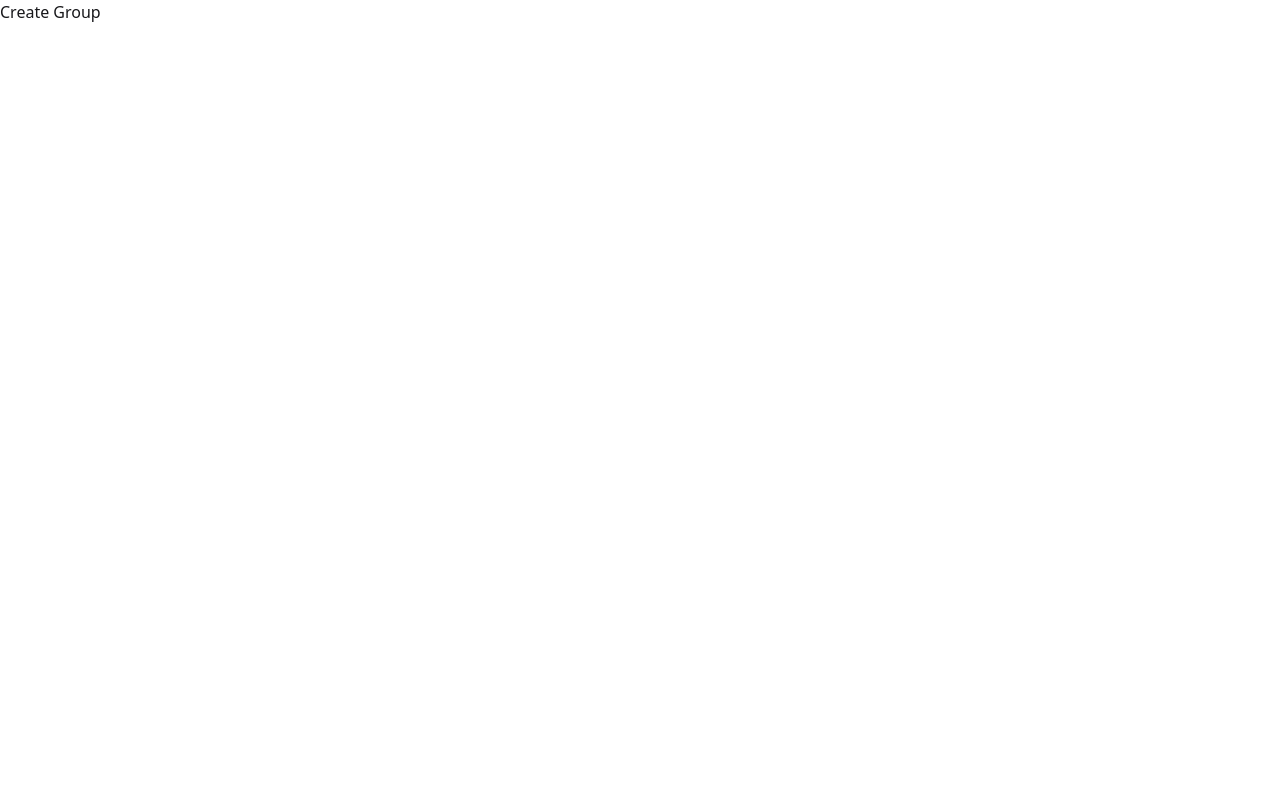
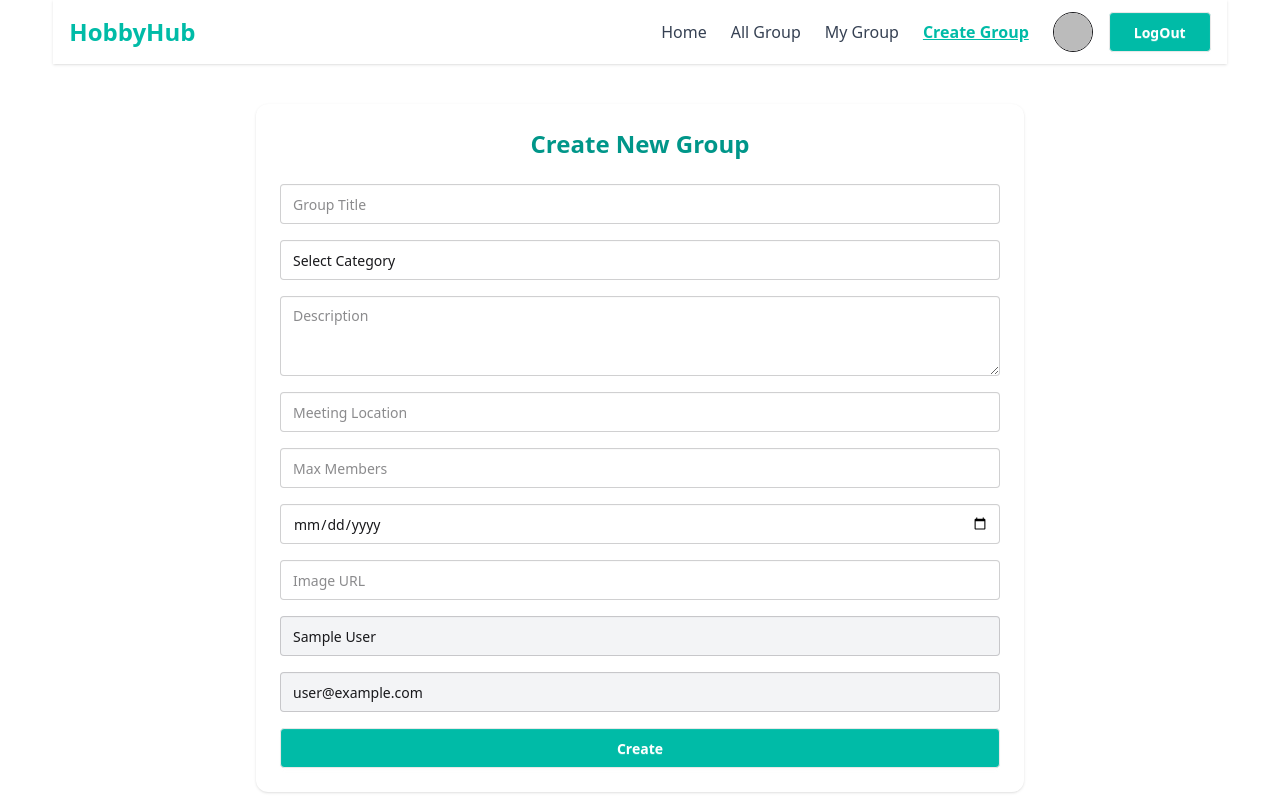
Before and after one commit to rubayetalam21/subscription-box-client, a React (Vite) app: page /createGroup in a window 1280 px wide. Shown: the top 800 px of the page. Built offline with nearby package versions, Linux system fonts and the light colour scheme; no server answers; sample sign-in values are in the browser's storage.

Commit message:
Create Group route has been added

```diff
--- a/src/Pages/CreateGroup.jsx
+++ b/src/Pages/CreateGroup.jsx
@@ -1,9 +1,161 @@
-import React from 'react';
+import React, { useContext, useState } from 'react';
+import { AuthContext } from '../Provider/AuthProvider';
+import Swal from 'sweetalert2';
 
 const CreateGroup = () => {
+    const { user } = useContext(AuthContext);
+    const [formData, setFormData] = useState({
+        title: '',
+        category: '',
+        description: '',
+        location: '',
+        maxMembers: '',
+        startDate: '',
+        imageUrl: '',
+    });
+
+    const handleChange = (e) => {
+        const { name, value } = e.target;
+        setFormData((prev) => ({ ...prev, [name]: value }));
+    };
+
+    const handleSubmit = (e) => {
+        e.preventDefault();
+        // Send formData + user info to backend here
+        console.log({ ...formData, userName: user?.displayName, userEmail: user?.email });
+
+        Swal.fire({
+            icon: 'success',
+            title: 'Group Created',
+            text: 'Your group has been successfully created!',
+        });
+
+        // Optionally reset the form
+        setFormData({
+            title: '',
+            category: '',
+            description: '',
+            location: '',
+            maxMembers: '',
+            startDate: '',
+            imageUrl: '',
+        });
+    };
+
     return (
-        <div>
-            Create Group
+        <div className="max-w-3xl mx-auto p-6 bg-white shadow rounded-xl mt-10">
+            <h2 className="text-2xl font-bold text-center mb-6 text-teal-600">Create New Group</h2>
+            <form onSubmit={handleSubmit} className="space-y-4">
+                <div>
+                    <input
+                        type="text"
+                        name="title"
+                        placeholder="Group Title"
+                        value={formData.title}
+                        onChange={handleChange}
+                        className="input input-bordered w-full"
+                        required
+                    />
+                </div>
+                <div>
+                    <select
+                        name="category"
+                        value={formData.category}
+                        onChange={handleChange}
+                        className="input input-bordered w-full"
+                        required
+                    >
+                        <option value="">Select Category</option>
+                        <option value="Gaming">Gaming</option>
+                        <option value="Fishing">Fishing</option>
+                        <option value="Running">Running</option>
+                        <option value="Cooking">Cooking</option>
+                        <option value="Reading">Reading</option>
+                        <option value="Writing">Writing</option>
+                    </select>
+                </div>
+
+                <div>
+                    <textarea
+                        name="description"
+                        placeholder="Description"
+                        value={formData.description}
+                        onChange={handleChange}
+                        className="textarea textarea-bordered w-full"
+                        required
+                    />
+                </div>
+
+                <div>
+                    <input
+                        type="text"
+                        name="location"
+                        placeholder="Meeting Location"
+                        value={formData.location}
+                        onChange={handleChange}
+                        className="input input-bordered w-full"
+                        required
+                    />
+                </div>
+
+                <div>
+                    <input
+                        type="number"
+                        name="maxMembers"
+                        placeholder="Max Members"
+                        value={formData.maxMembers}
+                        onChange={handleChange}
+                        className="input input-bordered w-full"
+                        required
+                    />
+                </div>
+
+                <div>
+                    <input
+                        type="date"
+                        name="startDate"
+                        value={formData.startDate}
+                        onChange={handleChange}
+                        className="input input-bordered w-full"
+                        required
+                    />
+                </div>
+
+                <div>
+                    <input
+                        type="url"
+                        name="imageUrl"
+                        placeholder="Image URL"
+                        value={formData.imageUrl}
+                        onChange={handleChange}
+                        className="input input-bordered w-full"
+                    />
+                </div>
+
+                <div>
+                    <input
+                        type="text"
+                        value={user?.displayName || 'Anonymous'}
+                        readOnly
+                        className="input input-bordered w-full bg-gray-100"
+                    />
+                </div>
+
+                <div>
+                    <input
+                        type="email"
+                        value={user?.email || 'Not signed in'}
+                        readOnly
+                        className="input input-bordered w-full bg-gray-100"
+                    />
+                </div>
+
+                <div>
+                    <button type="submit" className="btn bg-teal-500 text-white w-full">
+                        Create
+                    </button>
+                </div>
+            </form>
         </div>
     );
 };
--- a/src/router/router.jsx
+++ b/src/router/router.jsx
@@ -25,8 +25,6 @@ const router = createBrowserRouter([
                 path: 'allGroup',
                 element: <AllGroup></AllGroup>,
             },
-        ],
-    },
             {
                 path: 'myGroup',
                 element: <PrivateRoute><MyGroup></MyGroup></PrivateRoute>,
@@ -34,6 +32,8 @@ const router = createBrowserRouter([
             {
                 path: 'createGroup',
                 element: <PrivateRoute><CreateGroup></CreateGroup></PrivateRoute>,
+            },
+        ],
     },
     {
         path: '/auth',
```
Lines whose indentation alone changed are shown as unchanged.
